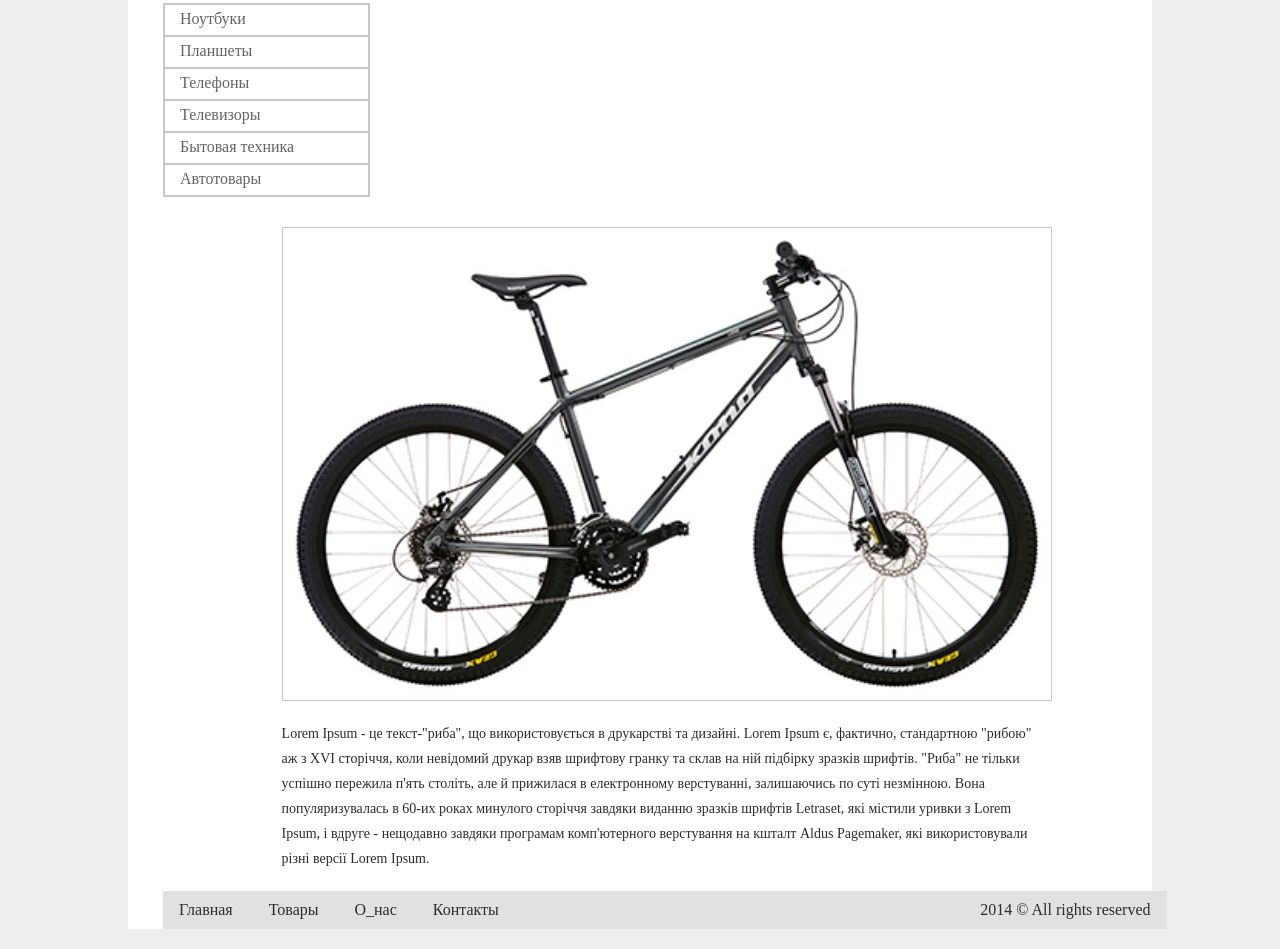
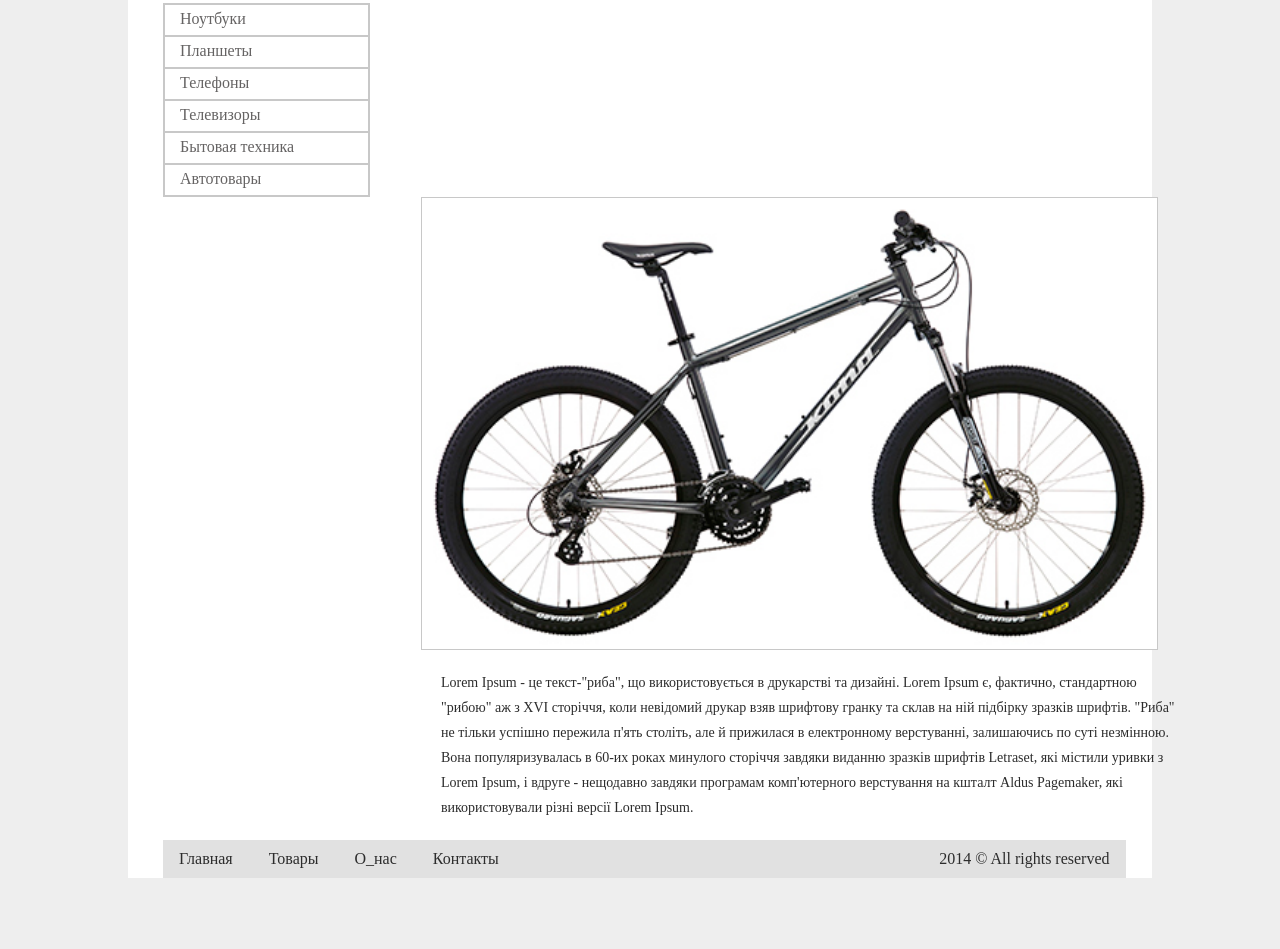
Before and after one commit to kolyan03/Lesson3, a plain HTML site: page Index.html in a window 1280 px wide. Shown: the part 175-1124 px from the top of the page. After the commit the page ends 1073 px from the top, so only its background shows below. Drawn offline with Linux system fonts and the light colour scheme.

Commit message:
Third edition

```diff
--- a/Index.html
+++ b/Index.html
@@ -7,7 +7,7 @@
 </head>
 
 <body>
-<div>
+<div class="wrapper">
 <img src="image/logo.png" alt="logo" class="logo">
 <div class="header">
 <ul class="top-menu">
@@ -28,7 +28,7 @@
 </ul>
 </div>
 <div class="content">
-<img src="image/coontent-image.png" alt="bicycle" class="wheel">
+<img src="image/coontent-image.png" alt="bicycle" class="wheel" title="main-image">
 <p> Lorem Ipsum - це текст-"риба", що використовується в друкарстві та дизайні. Lorem Ipsum є, фактично, стандартною "рибою" аж з XVI сторіччя, коли невідомий друкар взяв шрифтову гранку та склав на ній підбірку зразків шрифтів. "Риба" не тільки успішно пережила п'ять століть, але й прижилася в електронному верстуванні, залишаючись по суті незмінною. Вона популяризувалась в 60-их роках минулого сторіччя завдяки виданню зразків шрифтів Letraset, які містили уривки з Lorem Ipsum, і вдруге - нещодавно завдяки програмам комп'ютерного верстування на кшталт Aldus Pagemaker, які використовували різні версії Lorem Ipsum.</p>
 </div>
 
--- a/css/style.css
+++ b/css/style.css
@@ -1,5 +1,6 @@
 @charset "utf-8";
-* {margin:0;
+* {
+	margin:0;
 	padding:0;
 }
 
@@ -7,9 +8,8 @@ body {
 	background-color:#eeeeee;
 	font-family: open-sans-condensed;
 	font-style: normal;
-	font-weight: 200px;
 	}
-div {background-color:#ffffff;
+.wrapper {background-color:#ffffff;
 	margin: 0px 10%;
 }
 .logo {
@@ -18,7 +18,7 @@ div {background-color:#ffffff;
 .header {
 	background-color:#535353;
 	margin: 0px 35px 30px;
-	width: 98%;
+	width: 94%;
 	}
 ul.top-menu {
 	margin: 0px;
@@ -44,8 +44,9 @@ ul.top-menu li a {
 	}
 .left {
 	float:left;
+	word-wrap:break-word;
 	background-color: white;
-	margin: 0 30px 30px 35px;
+	margin: 0px 0px 0px 35px;
 	border: solid 1px #c8c8c8;
 	width: 20%;
 	}
@@ -69,31 +70,35 @@ ul.side-menu li a {
 ul.side-menu li a:hover {
 	background-color: #f9f9f9;
 	color:#2c2c2c;
-	padding-left:25px;}
-.content {
+	padding-left:25px;
+	}
+
+ .content {
+
+		margin: 0px -1% 0px 3%;
+	 	padding: 0px 45px 0px 25px;
 		display: block;
-		width: 75%;
+		width: 68%;
 		float: right;
-		}
+}
 .wheel {
 	border: solid 1px #c8c8c8;
-	padding: 0px;
-	margin: 0px;
-	width: 100%;
-	}
+	width: 735px;
+	height:auto;
+	  	}
 p { display: block;
-	margin: 20px 0% 20px 0px;
+	padding: 20px ;
 	color: #2c2c2c;
 	font-family: open-sans-condensed;
 	font-style: normal;
-	font-weight: 300px;
 	font-size: 14px;
 	line-height: 25px;
+	width: 735px;
 }
 .footer {
 	background-color: #e1e1e1;
 	margin: 20px 35px;
-	width: 98%;
+	width: 94%;
 	clear: both;
 	}
 ul.bot-menu {
```
